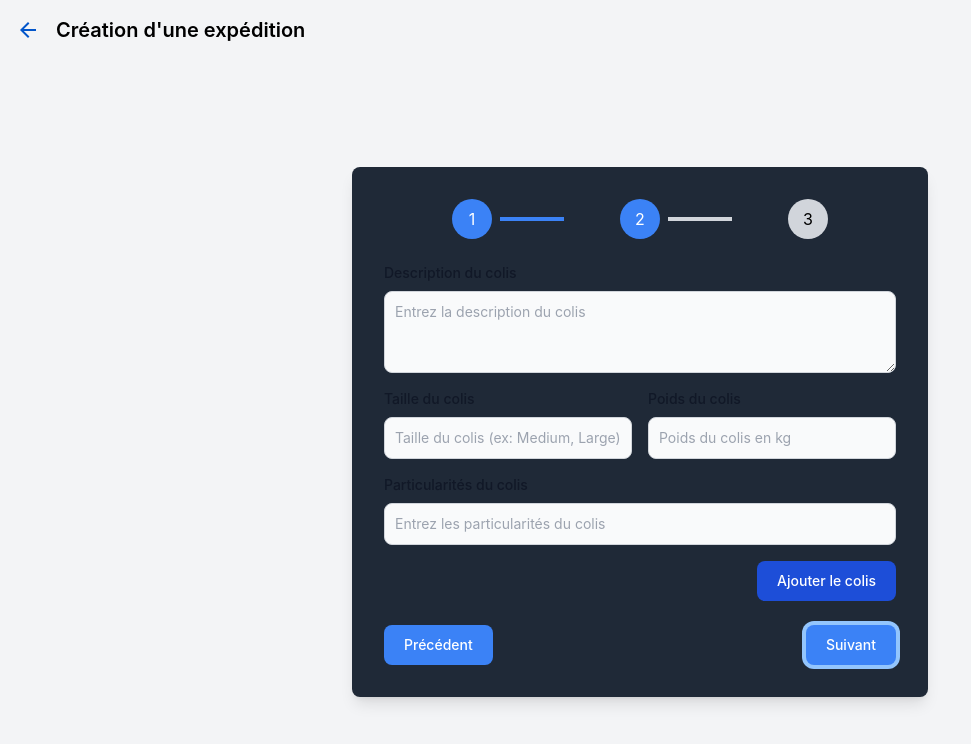
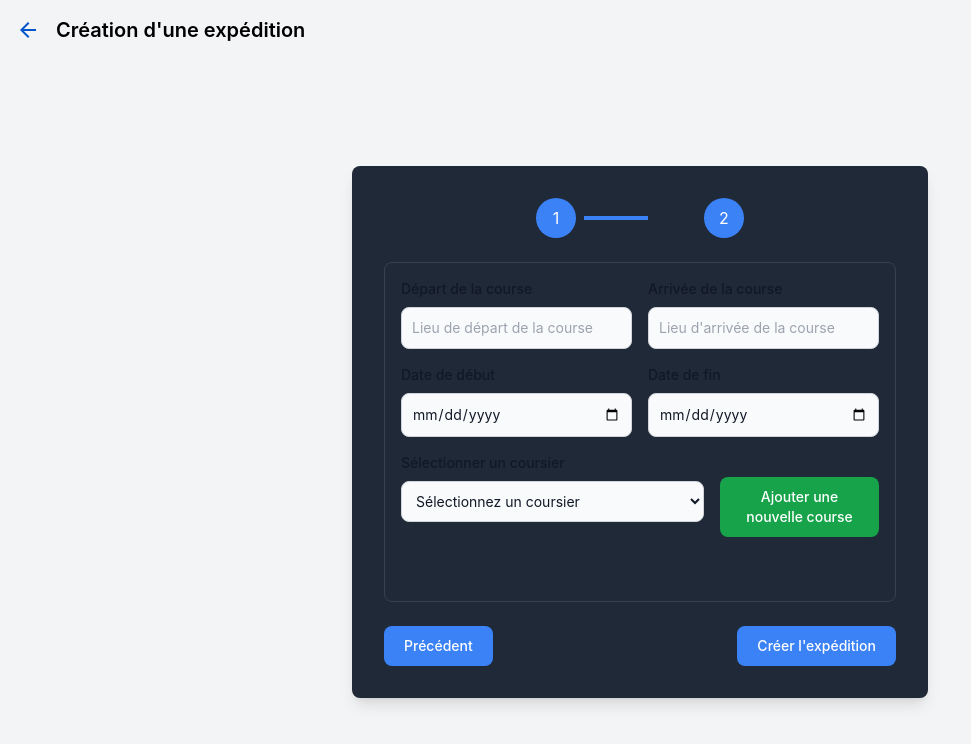
Before and after one commit to hezouBeke/Easy_Track_Front, a React (Vite) app in the folder Easy_front/: page /dashboard/admin/createshipment in a window 1280 px wide. Both pictures are taken after a click on the button "Suivant". Shown: the top 744 px of the page, without its empty margins (0-971 px from the left). Built offline with nearby package versions, Linux system fonts and the light colour scheme.

Commit message:
evryting ok

```diff
--- a/Easy_front/src/Components/Admin/CreateColis.jsx
+++ b/Easy_front/src/Components/Admin/CreateColis.jsx
@@ -9,6 +9,42 @@ function CreateColis({ colisData, handleChange, handleAddColis }) {
   return (
     <div>
       <form onSubmit={handleSubmitColis} className="grid gap-4 mb-4 sm:grid-cols-2">
+        <div>
+          <label
+            htmlFor="desc_depart"
+            className="block mb-2 text-sm font-medium text-gray-900 dark:text-white"
+          >
+            Lieu de départ
+          </label>
+          <input
+            type="text"
+            name="desc_depart"
+            id="desc_depart"
+            value={colisData.desc_depart}
+            onChange={handleChange}
+            className="bg-gray-50 border border-gray-300 text-gray-900 text-sm rounded-lg focus:ring-primary-600 focus:border-primary-600 block w-full p-2.5 dark:bg-gray-700 dark:border-gray-600 dark:placeholder-gray-400 dark:text-white dark:focus:ring-primary-500 dark:focus:border-primary-500"
+            placeholder="Ville"
+            required
+          />
+        </div>
+        <div>
+          <label
+            htmlFor="desc_destination"
+            className="block mb-2 text-sm font-medium text-gray-900 dark:text-white"
+          >
+            Lieu d'arrivée
+          </label>
+          <input
+            type="text"
+            name="desc_destination"
+            id="desc_destination"
+            value={colisData.desc_destination}
+            onChange={handleChange}
+            className="bg-gray-50 border border-gray-300 text-gray-900 text-sm rounded-lg focus:ring-primary-600 focus:border-primary-600 block w-full p-2.5 dark:bg-gray-700 dark:border-gray-600 dark:placeholder-gray-400 dark:text-white dark:focus:ring-primary-500 dark:focus:border-primary-500"
+            placeholder="Ville"
+            required
+          />
+        </div>
         <div className="sm:col-span-2">
           <label
             htmlFor="description"
--- a/Easy_front/src/Components/Admin/CreateCourses.jsx
+++ b/Easy_front/src/Components/Admin/CreateCourses.jsx
@@ -1,24 +1,42 @@
 import React, { useState } from "react";
+import { FaTrash } from "react-icons/fa";  // Import de l'icône de poubelle
 
-function CreateCourses({ courseData, handleChange, availableCoursiers, handleAddCoursier, handleCreateCourse }) {
+function CreateCourses({ coursesData, setCoursesData, availableCoursiers }) {
   const [selectedCoursier, setSelectedCoursier] = useState("");
 
-  const handleCoursierSelection = (e) => {
-    setSelectedCoursier(e.target.value);
+  const handleChange = (index, e) => {
+    const { name, value } = e.target;
+    const updatedCourses = [...coursesData];
+    updatedCourses[index][name] = value;
+    setCoursesData(updatedCourses);
   };
 
-  const addCoursierToCourse = () => {
-    if (selectedCoursier) {
-      handleAddCoursier(selectedCoursier);
-      setSelectedCoursier(""); // Reset selection after adding
+  const handleCoursierSelection = (index, e) => {
+    const selectedCoursierId = e.target.value;
+    if (selectedCoursierId) {
+      const updatedCourses = [...coursesData];
+      updatedCourses[index].coursiers.push(selectedCoursierId);
+      setCoursesData(updatedCourses);
     }
   };
 
+  const addCourse = () => {
+    setCoursesData([...coursesData, { depart: "", arrive: "", date_debut: "", date_fin: "", coursiers: [] }]);
+  };
+
+  const removeCourse = (index) => {
+    const updatedCourses = coursesData.filter((_, i) => i !== index);
+    setCoursesData(updatedCourses);
+  };
+
   return (
+    <div>
+      {coursesData.map((course, index) => (
+        <div key={index} className="mb-6 p-4 border border-gray-700 rounded-lg">
           <div className="grid gap-4 mb-4 sm:grid-cols-2">
             <div>
               <label
-          htmlFor="depart"
+                htmlFor={`depart-${index}`}
                 className="block mb-2 text-sm font-medium text-gray-900 dark:text-white"
               >
                 Départ de la course
@@ -26,18 +44,18 @@ function CreateCourses({ courseData, handleChange, availableCoursiers, handleAdd
               <input
                 type="text"
                 name="depart"
-          id="depart"
-          value={courseData.depart}
-          onChange={handleChange}
+                id={`depart-${index}`}
+                value={course.depart}
+                onChange={(e) => handleChange(index, e)}
                 className="bg-gray-50 border border-gray-300 text-gray-900 text-sm rounded-lg focus:ring-primary-600 focus:border-primary-600 block w-full p-2.5 dark:bg-gray-700 dark:border-gray-600 dark:placeholder-gray-400 dark:text-white dark:focus:ring-primary-500 dark:focus:border-primary-500"
                 placeholder="Lieu de départ de la course"
-          required=""
+                required
               />
             </div>
 
             <div>
               <label
-          htmlFor="arrive"
+                htmlFor={`arrive-${index}`}
                 className="block mb-2 text-sm font-medium text-gray-900 dark:text-white"
               >
                 Arrivée de la course
@@ -45,18 +63,18 @@ function CreateCourses({ courseData, handleChange, availableCoursiers, handleAdd
               <input
                 type="text"
                 name="arrive"
-          id="arrive"
-          value={courseData.arrive}
-          onChange={handleChange}
+                id={`arrive-${index}`}
+                value={course.arrive}
+                onChange={(e) => handleChange(index, e)}
                 className="bg-gray-50 border border-gray-300 text-gray-900 text-sm rounded-lg focus:ring-primary-600 focus:border-primary-600 block w-full p-2.5 dark:bg-gray-700 dark:border-gray-600 dark:placeholder-gray-400 dark:text-white dark:focus:ring-primary-500 dark:focus:border-primary-500"
                 placeholder="Lieu d'arrivée de la course"
-          required=""
+                required
               />
             </div>
 
             <div>
               <label
-          htmlFor="date_debut"
+                htmlFor={`date_debut-${index}`}
                 className="block mb-2 text-sm font-medium text-gray-900 dark:text-white"
               >
                 Date de début
@@ -64,17 +82,17 @@ function CreateCourses({ courseData, handleChange, availableCoursiers, handleAdd
               <input
                 type="date"
                 name="date_debut"
-          id="date_debut"
-          value={courseData.date_debut}
-          onChange={handleChange}
+                id={`date_debut-${index}`}
+                value={course.date_debut}
+                onChange={(e) => handleChange(index, e)}
                 className="bg-gray-50 border border-gray-300 text-gray-900 text-sm rounded-lg focus:ring-primary-600 focus:border-primary-600 block w-full p-2.5 dark:bg-gray-700 dark:border-gray-600 dark:placeholder-gray-400 dark:text-white dark:focus:ring-primary-500 dark:focus:border-primary-500"
-          required=""
+                required
               />
             </div>
 
             <div>
               <label
-          htmlFor="date_fin"
+                htmlFor={`date_fin-${index}`}
                 className="block mb-2 text-sm font-medium text-gray-900 dark:text-white"
               >
                 Date de fin
@@ -82,26 +100,28 @@ function CreateCourses({ courseData, handleChange, availableCoursiers, handleAdd
               <input
                 type="date"
                 name="date_fin"
-          id="date_fin"
-          value={courseData.date_fin}
-          onChange={handleChange}
+                id={`date_fin-${index}`}
+                value={course.date_fin}
+                onChange={(e) => handleChange(index, e)}
                 className="bg-gray-50 border border-gray-300 text-gray-900 text-sm rounded-lg focus:ring-primary-600 focus:border-primary-600 block w-full p-2.5 dark:bg-gray-700 dark:border-gray-600 dark:placeholder-gray-400 dark:text-white dark:focus:ring-primary-500 dark:focus:border-primary-500"
-          required=""
+                required
               />
             </div>
 
-      <div>
+            <div className="sm:col-span-2 flex justify-between items-center">
+              <div className="flex space-x-4 w-full">
+                <div className="w-full">
                   <label
-          htmlFor="coursier"
+                    htmlFor={`coursier-${index}`}
                     className="block mb-2 text-sm font-medium text-gray-900 dark:text-white"
                   >
-          Ajouter un coursier
+                    Sélectionner un coursier
                   </label>
                   <select
-          id="coursier"
+                    id={`coursier-${index}`}
                     name="coursier"
                     value={selectedCoursier}
-          onChange={handleCoursierSelection}
+                    onChange={(e) => handleCoursierSelection(index, e)}
                     className="bg-gray-50 border border-gray-300 text-gray-900 text-sm rounded-lg focus:ring-primary-600 focus:border-primary-600 block w-full p-2.5 dark:bg-gray-700 dark:border-gray-600 dark:placeholder-gray-400 dark:text-white dark:focus:ring-primary-500 dark:focus:border-primary-500"
                   >
                     <option value="">Sélectionnez un coursier</option>
@@ -111,27 +131,41 @@ function CreateCourses({ courseData, handleChange, availableCoursiers, handleAdd
                       </option>
                     ))}
                   </select>
+                </div>
                 <button
                   type="button"
-          onClick={addCoursierToCourse}
-          className="mt-2 text-white bg-primary-700 hover:bg-primary-800 focus:ring-4 focus:outline-none focus:ring-primary-300 font-medium rounded-lg text-sm px-5 py-2.5"
+                  onClick={addCourse}
+                  className="mt-6 text-white bg-green-600 hover:bg-green-700 focus:ring-4 focus:outline-none focus:ring-green-300 font-medium rounded-lg text-sm px-5 py-2.5"
                 >
-          Ajouter Coursier
+                  Ajouter une nouvelle course
                 </button>
               </div>
+            </div>
 
-      <div className="sm:col-span-2">
-
+            <div className="sm:col-span-2 mt-4">
               <ul>
-          {courseData.coursiers.map((coursierId, index) => (
-            <li key={index} className="text-sm text-gray-600 dark:text-gray-300">
+                {course.coursiers.map((coursierId, idx) => (
+                  <li key={idx} className="text-sm text-gray-600 dark:text-gray-300">
                     {availableCoursiers.find((c) => c.id === coursierId)?.name || coursierId}
                   </li>
                 ))}
               </ul>
             </div>
+          </div>
 
-
+          {coursesData.length > 1 && (
+            <div className="flex justify-center">
+              <button
+                type="button"
+                onClick={() => removeCourse(index)}
+                className="text-white bg-transparent hover:bg-red-600 focus:ring-4 focus:outline-none focus:ring-red-300 font-medium rounded-lg text-sm px-5 py-2.5"
+              >
+                <FaTrash size={20} color="red" />
+              </button>
+            </div>
+          )}
+        </div>
+      ))}
     </div>
   );
 }
--- a/Easy_front/src/Components/Admin/CreateExpedition.jsx
+++ b/Easy_front/src/Components/Admin/CreateExpedition.jsx
@@ -1,46 +1,55 @@
 import React, { useState } from "react";
-import { useNavigate } from 'react-router-dom';
-import Createinfo from "./Createinfo";
+import { useNavigate } from "react-router-dom";
 import CreateColis from "./CreateColis";
 import CreateCourses from "./CreateCourses";
 
 function CreateExpedition() {
-  const [currentStep, setCurrentStep] = useState(1);
-  const [courseData, setCourseData] = useState({
-    depart: "",
-    arrive: "",
-    date_debut: "",
-    date_fin: "",
-    coursiers: [],
+  const [currentStep, setCurrentStep] = useState(1); // Commence à 1 pour la première étape
+  const [colisData, setColisData] = useState({
+    desc_depart: "",
+    desc_destination: "",
+    description: "",
+    taille: "",
+    poids: "",
+    particularite: "",
   });
+
+  const [coursesData, setCoursesData] = useState([
+    { depart: "", arrive: "", date_debut: "", date_fin: "", coursiers: [] },
+  ]);
 
   const navigate = useNavigate();
 
-  const handleChange = (e) => {
-    setCourseData({ ...courseData, [e.target.name]: e.target.value });
+  const nextStep = () => setCurrentStep((prev) => prev + 1);
+  const prevStep = () => setCurrentStep((prev) => prev - 1);
+
+  const handleSubmit = () => {
+    const expeditionData = {
+      colis: colisData,
+      courses: coursesData,
+    };
+    console.log("Expedition created with data:", expeditionData);
+    // Envoi des données à l'API ou autre traitement
+    navigate("/dashboard/admin"); // Redirige vers le tableau de bord admin après création
   };
-
-  const handleAddCoursier = (coursierId) => {
-    setCourseData((prevData) => ({
-      ...prevData,
-      coursiers: [...prevData.coursiers, coursierId],
-    }));
-  };
-
-  const handleCreateCourse = () => {
-    console.log("Course created with data:", courseData);
-    navigate('/dashboard/admin'); // Redirige vers le tableau de bord admin après création
-  };
-
-  const nextStep = () => setCurrentStep(currentStep + 1);
-  const prevStep = () => setCurrentStep(currentStep - 1);
 
   return (
     <div className="min-h-screen flex flex-col items-center justify-center bg-gray-100 relative">
       {/* Flèche de retour et titre */}
       <div className="absolute top-0 left-0 mt-4 ml-4 flex items-center">
-        <button onClick={() => navigate(-1)} className="text-gray-300 hover:text-white flex items-center">
-          <svg xmlns="http://www.w3.org/2000/svg" height="24px" viewBox="0 -960 960 960" width="24px" fill="#0255CA"><path d="m313-440 224 224-57 56-320-320 320-320 57 56-224 224h487v80H313Z"/></svg>
+        <button
+          onClick={() => navigate(-1)}
+          className="text-gray-300 hover:text-white flex items-center"
+        >
+          <svg
+            xmlns="http://www.w3.org/2000/svg"
+            height="24px"
+            viewBox="0 -960 960 960"
+            width="24px"
+            fill="#0255CA"
+          >
+            <path d="m313-440 224 224-57 56-320-320 320-320 57 56-224 224h487v80H313Z" />
+          </svg>
         </button>
         <span className="ml-4 text-xl font-semibold text-black">
           Création d'une expédition
@@ -49,8 +58,8 @@ function CreateExpedition() {
 
       <div className="bg-gray-800 shadow-lg rounded-lg p-8 max-w-xl w-full mt-16">
         <div className="mb-6">
-          <div className="flex items-center justify-center space-x-12"> {/* Espacement augmenté */}
-            {[1, 2, 3].map((step) => (
+          <div className="flex items-center justify-center space-x-12">
+            {[1, 2].map((step) => (
               <div key={step} className="flex items-center">
                 <div
                   className={`h-10 w-10 flex items-center justify-center rounded-full ${
@@ -59,8 +68,8 @@ function CreateExpedition() {
                 >
                   {step}
                 </div>
-                {step < 3 && (
-                  <div className="w-16 h-1 bg-gray-300 mx-2"> {/* Largeur augmentée */}
+                {step < 2 && (
+                  <div className="w-16 h-1 bg-gray-300 mx-2">
                     <div
                       className={`h-full ${
                         currentStep > step ? "bg-blue-500" : ""
@@ -74,24 +83,19 @@ function CreateExpedition() {
         </div>
 
         {currentStep === 1 && (
-          <Createinfo
-            expeditionData={courseData}
-            handleChange={handleChange}
+          <CreateColis
+            colisData={colisData}
+            handleChange={(e) =>
+              setColisData({ ...colisData, [e.target.name]: e.target.value })
+            }
+            handleAddColis={nextStep}
           />
         )}
         {currentStep === 2 && (
-          <CreateColis
-            colisData={courseData}
-            handleChange={handleChange}
-          />
-        )}
-        {currentStep === 3 && (
           <CreateCourses
-            courseData={courseData}
-            handleChange={handleChange}
-            availableCoursiers={[]}
-            handleAddCoursier={handleAddCoursier}
-            handleCreateCourse={handleCreateCourse}
+            coursesData={coursesData}
+            setCoursesData={setCoursesData}
+            availableCoursiers={[]} // Remplacer par des données réelles
           />
         )}
 
@@ -104,7 +108,7 @@ function CreateExpedition() {
               Précédent
             </button>
           )}
-          {currentStep < 3 && (
+          {currentStep < 2 && (
             <button
               onClick={nextStep}
               className="ml-auto text-white bg-blue-500 hover:bg-blue-600 focus:ring-4 focus:outline-none focus:ring-blue-300 font-medium rounded-lg text-sm px-5 py-2.5 text-center"
@@ -112,12 +116,12 @@ function CreateExpedition() {
               Suivant
             </button>
           )}
-          {currentStep === 3 && (
+          {currentStep === 2 && (
             <button
-              onClick={handleCreateCourse}
+              onClick={handleSubmit}
               className="ml-auto text-white bg-blue-500 hover:bg-blue-600 focus:ring-4 focus:outline-none focus:ring-blue-300 font-medium rounded-lg text-sm px-5 py-2.5 text-center"
             >
-              Créer la course
+              Créer l'expédition
             </button>
           )}
         </div>
@@ -127,3 +131,4 @@ function CreateExpedition() {
 }
 
 export default CreateExpedition;
+``
```
Also changed, not shown: Easy_front/src/Components/Admin/Shiptab.jsx (+1 -35 lines), Easy_front/src/assets/manage.jpg (added), Easy_front/src/assets/sand.jpg (added). Lines whose indentation alone changed are shown as unchanged.
